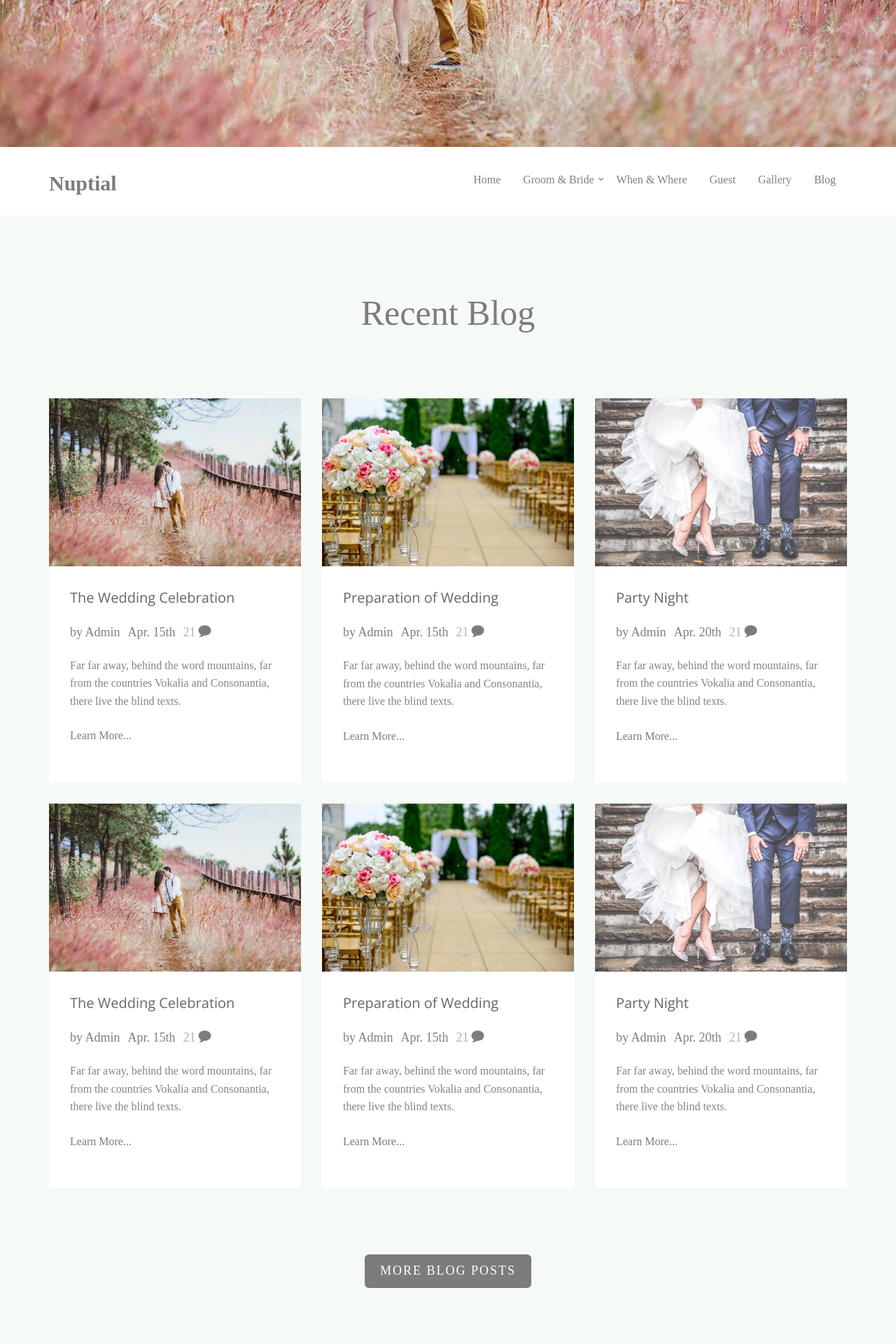
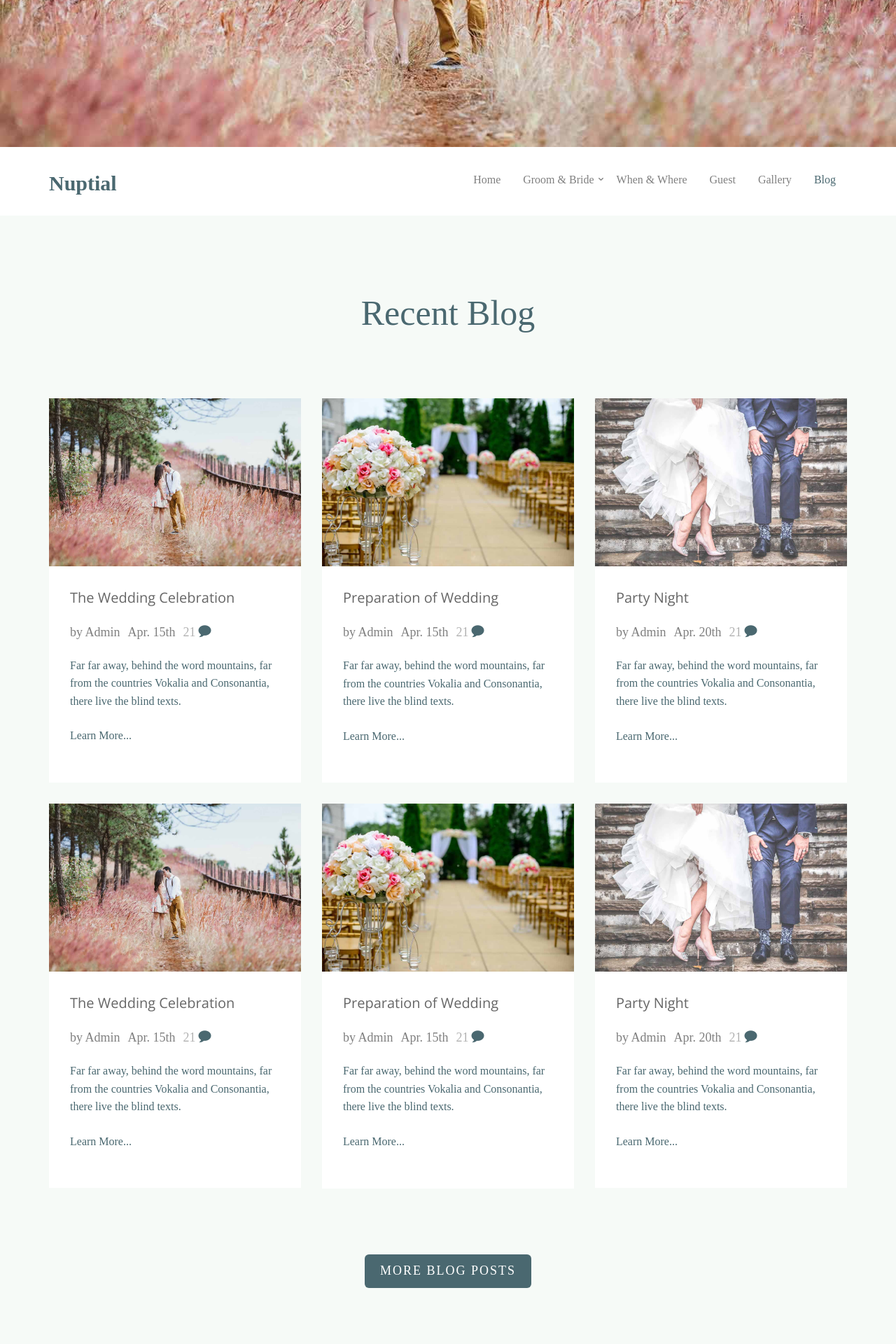
Before and after one commit to bubas3000/sitexia, a PHP site: page /blog.html in a window 1280 px wide. Shown: the part 590-2510 px from the top of the page at 70% size. Run offline with PHP 8.4, Linux system fonts and the light colour scheme; some libraries are stand-ins or nearby versions; some web fonts are replaced.

Commit message:
Update style.css

```diff
--- a/css/style.css
+++ b/css/style.css
@@ -27,7 +27,7 @@ body.fh5co-offcanvas {
 }
 
 a {
-  color: #7c7c7c;
+  color: #4a6870;
   -webkit-transition: 0.5s, ease;
   -o-transition: 0.5s, ease;
   transition: 0.5s, ease;
@@ -35,18 +35,18 @@ a {
 
 a:hover {
   text-decoration: none;
-  color: #7c7c7c;
+  color: #4a6870;
 }
 
 p, ul, ol {
   margin-bottom: 1.5em;
   font-size: 16px;
-  color: #848484;
+  color: #4a6870;
   font-family: "Cinzel";
 }
 
 h1, h2, h3, h4, h5, h6 {
-  color: #5a5a5a;
+  color: #4a6870;
   font-family: "Cinzel";
   font-weight: 300;
   margin: 0 0 30px 0;
@@ -385,11 +385,11 @@ figure {
 }
 
 #fh5co-logo a {
-  color: #7c7c7c;
+  color: #4a6870;
 }
 
 #fh5co-logo a:hover, #fh5co-logo a:focus {
-  color: #7c7c7c !important;
+  color: #4a6870 !important;
 }
 
 #fh5co-menu-wrap {
@@ -573,7 +573,7 @@ figure {
   font-size: 50px;
   font-weight: 300;
   position: relative;
-  color: #7c7c7c;
+  color: #4a6870;
 }
 
 .heading-section p {
@@ -861,7 +861,7 @@ figure {
 }
 
 .fh5co-blog .blog-text span.comment a i {
-  color: #7c7c7c;
+  color: #4a6870;
   padding-left: 4px;
 }
 
@@ -935,7 +935,7 @@ figure {
 }
 
 .btn.btn-primary {
-  background: #7c7c7c;
+  background: #4a6870;
   color: #fff;
   border: none !important;
   border: 2px solid transparent !important;
```
Also changed, not shown: other parts of css/style.css (+16 -16 lines).
